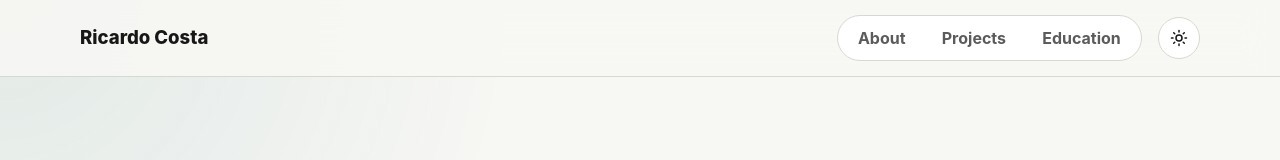
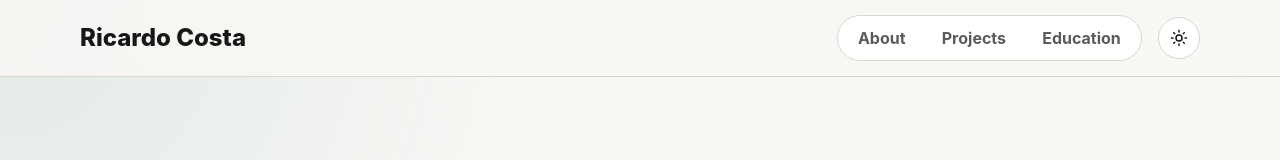
Before and after one commit to rcosta358/rcosta358.github.io, an Astro site: page /about in a window 1280 px wide. Shown: the top 160 px of the page. Built offline with nearby package versions, Linux system fonts and the light colour scheme; Astro itself is replaced by a stand-in of ours.

Commit message:
Update Header

```diff
--- a/src/components/Header.astro
+++ b/src/components/Header.astro
@@ -74,7 +74,7 @@ const currentPath = Astro.url.pathname;
     align-items: center;
     width: fit-content;
     color: var(--text);
-    font-size: 1.16rem;
+    font-size: 1.5rem;
     font-weight: 850;
     text-decoration: none;
   }
```
